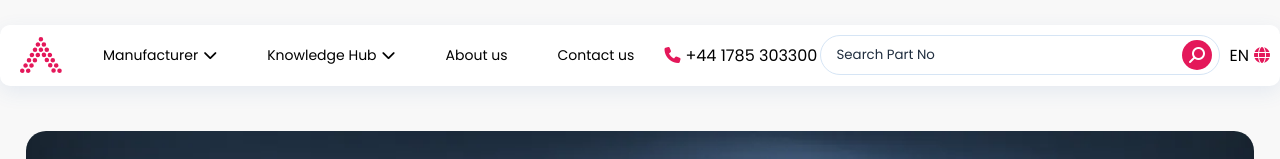
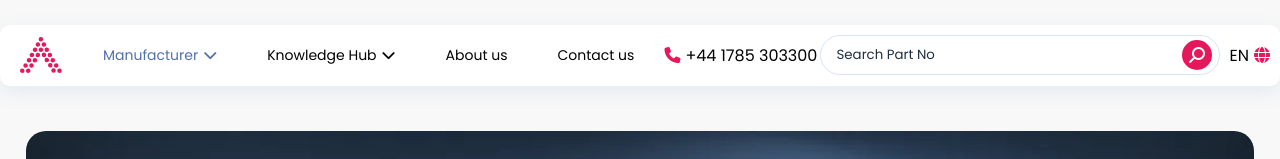
Before and after one commit to emmanuelojiji/eua-refresh, a React (Create React App) app: page / in a window 1280 px wide. In both pictures the pointer is over the link "Manufacturer". Shown: the top 159 px of the page. Built offline with nearby package versions, Linux system fonts and the light colour scheme.

Commit message:
feat: hover color change nav links

```diff
--- a/src/components/Header.scss
+++ b/src/components/Header.scss
@@ -16,14 +16,22 @@ nav {
   display: flex;
   margin-right: 30px;
 
+
   a,
   p {
     font-size: 14px;
     cursor: pointer;
   }
+
+  a {
+    transition: 0.2s ease-in-out;
+    &:hover {
+      color: #526fae;
+    }
+  }
 }
 
-.fa-chevron-down{
+.fa-chevron-down {
   margin-left: 5px;
 }
 
@@ -88,7 +96,7 @@ nav {
     justify-content: center;
     cursor: pointer;
 
-    i{
+    i {
       transform: scaleX(-1);
     }
   }
```
